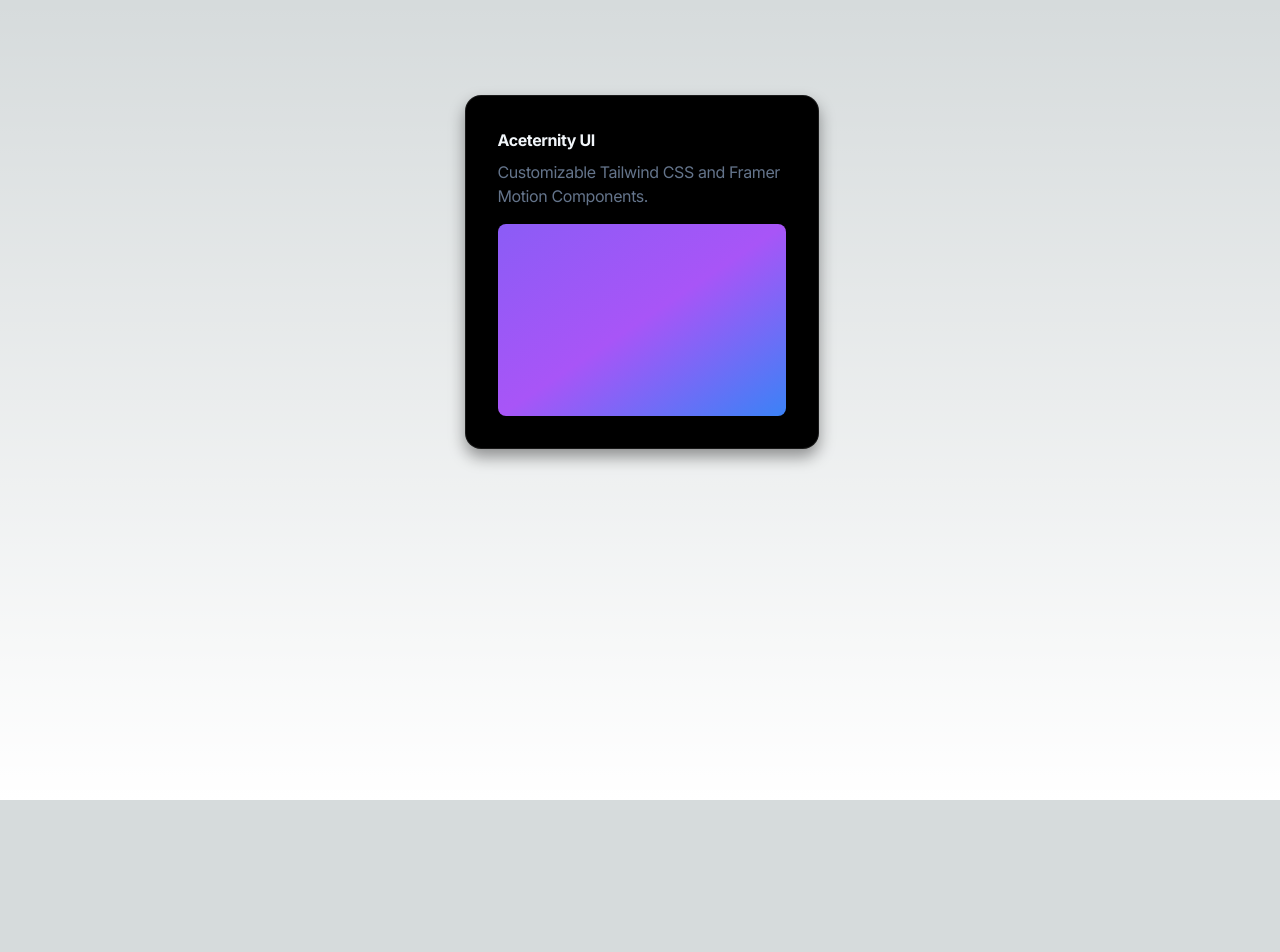
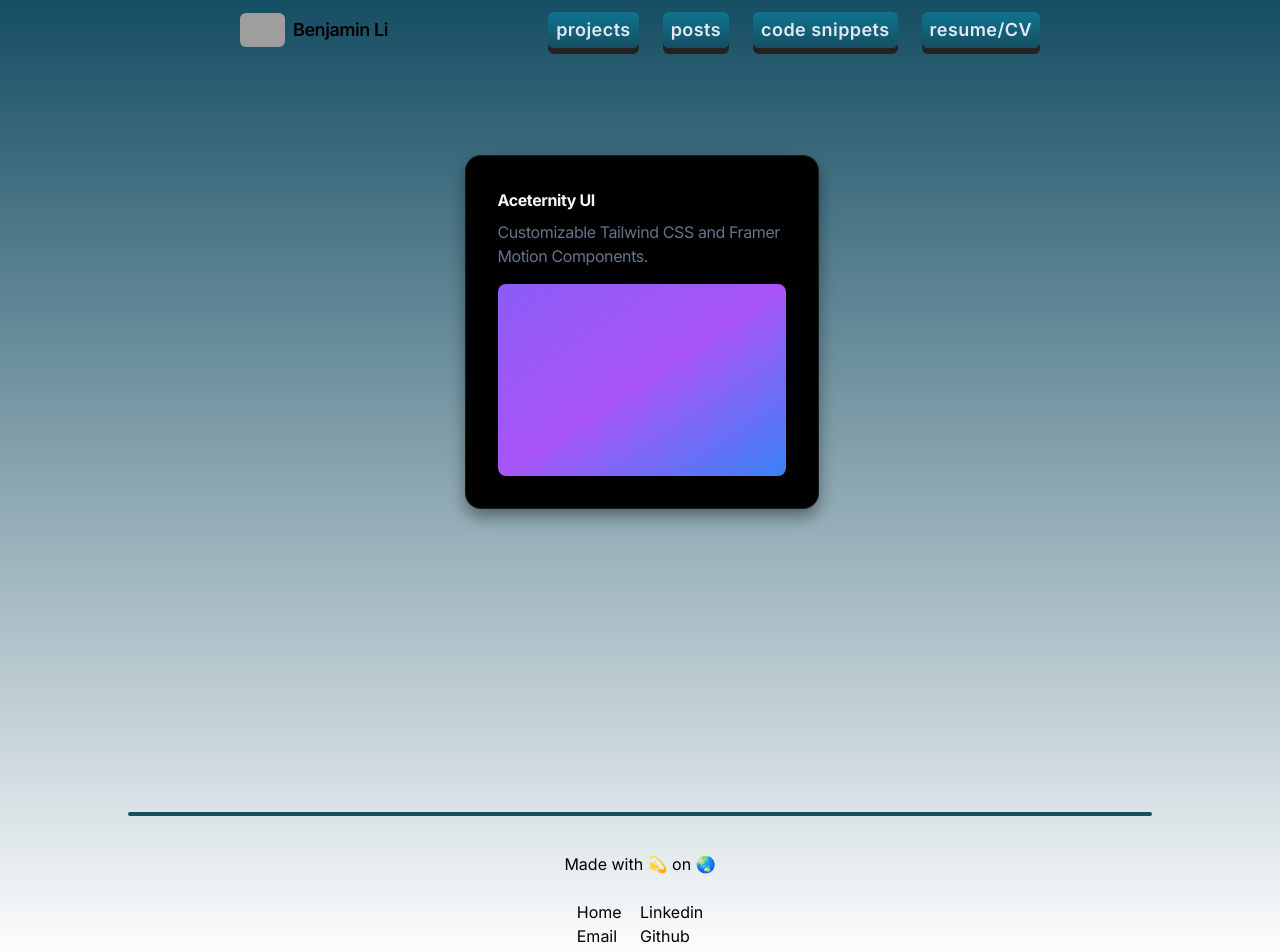
Before and after one commit to benjamin-jun-li/portfolio, a Next.js app: page / in a window 1280 px wide. Shown: the top 952 px of the page. Before the commit the page ends 800 px from the top, so only its background shows below. Built offline with nearby package versions, Linux system fonts and the light colour scheme; grey boxes are pictures that could not be loaded.

Commit message:
header, footer ongoing

```diff
--- a/next.config.mjs
+++ b/next.config.mjs
@@ -1,4 +1,13 @@
 /** @type {import('next').NextConfig} */
-const nextConfig = {};
+const nextConfig = {
+  images: {
+    remotePatterns: [
+      {
+        protocol: "https",
+        hostname: "github.com",
+      },
+    ],
+  },
+};
 
 export default nextConfig;
--- a/package.json
+++ b/package.json
@@ -17,6 +17,7 @@
     "next": "14.1.3",
     "react": "^18",
     "react-dom": "^18",
+    "react-icons": "^5.0.1",
     "simplex-noise": "^4.0.1",
     "tailwind-merge": "^2.2.1"
   },
--- a/src/app/globals.css
+++ b/src/app/globals.css
@@ -32,6 +32,32 @@
   }
 }
 
+::-webkit-scrollbar {
+  width: 14px;
+}
+
+::-webkit-scrollbar-track {
+  background: linear-gradient(
+    180deg,
+    rgb(22 78 99 / var(--tw-bg-opacity)),
+    #101010
+  );
+}
+
+::-webkit-scrollbar-thumb {
+  background: linear-gradient(
+    180deg,
+    rgb(22 78 99 / var(--tw-bg-opacity)),
+    #101010
+  );
+  border-radius: 5px;
+  border: 2px solid #333333;
+}
+
+::-webkit-scrollbar-thumb:hover {
+  background-color: #666666;
+}
+
 .no-visible-scrollbar {
   scrollbar-width: none;
   -ms-overflow-style: none;
--- a/src/app/layout.tsx
+++ b/src/app/layout.tsx
@@ -1,12 +1,16 @@
 import type { Metadata } from "next";
 import { Inter } from "next/font/google";
 import "./globals.css";
-
+import { cn } from "@/utils/cn";
+import Header from "@/components/header";
+import Footer from "@/components/footer";
+import React from "react";
 const inter = Inter({ subsets: ["latin"] });
 
 export const metadata: Metadata = {
-  title: "Create Next App",
-  description: "Generated by create next app",
+  title: "Benjamin's Portfolio",
+  description:
+    "Hey I'm Benjamin Li, I am a recent graduate from UNSW and a passionate software developer, this is my portfolio!",
 };
 
 export default function RootLayout({
@@ -16,7 +20,13 @@
 }>) {
   return (
     <html lang="en">
-      <body className={inter.className}>{children}</body>
+      <body className={cn("box-border bg-cyan-900", inter.className)}>
+        <div className="min-h-screen">
+          <Header />
+          {children}
+        </div>
+        <Footer />
+      </body>
     </html>
   );
 }
--- a/src/app/page.tsx
+++ b/src/app/page.tsx
@@ -2,7 +2,7 @@
 
 export default function Home() {
  return (
-  <main className="flex min-h-screen flex-col items-center justify-between p-24">
+  <main className="flex flex-col items-center justify-between p-24">
    <PinContainer
     title="/ui.aceternity.com"
     href="https://twitter.com/mannupaaji"
--- /dev/null
+++ b/src/app/posts/page.tsx
@@ -0,0 +1,5 @@
+const Page = () => {
+    return <>page</>
+}
+
+export default Page
--- /dev/null
+++ b/src/app/projects/page.tsx
@@ -0,0 +1,5 @@
+const Page = () => {
+    return <>page</>
+}
+
+export default Page
--- /dev/null
+++ b/src/app/snippets/page.tsx
@@ -0,0 +1,5 @@
+const Page = () => {
+    return <>page</>
+}
+
+export default Page
--- a/src/components/footer.tsx
+++ b/src/components/footer.tsx
@@ -0,0 +1,22 @@
+import { FaGithub } from "react-icons/fa";
+
+const Footer = () => {
+  return (
+    <footer className="py-4 w-full flex flex-col justify-center items-center relative">
+      <div className="absolute top-0 left-1/2 transform -translate-x-1/2 h-1 bg-[#134F5C] w-4/5 rounded-md"></div>
+      <p className="my-6">Made with 💫 on 🌏</p>
+      <div className="grid grid-cols-2">
+        <ul className="col-span-1">
+          <li>Home</li>
+          <li>Email</li>
+        </ul>
+        <ul className="col-span-1">
+          <li>Linkedin</li>
+          <li>Github</li>
+        </ul>
+      </div>
+    </footer>
+  );
+};
+
+export default Footer;
--- a/src/components/header.tsx
+++ b/src/components/header.tsx
@@ -0,0 +1,46 @@
+import Link from "next/link";
+import Image from "next/image";
+
+const navbarLinkStyle =
+  "px-2 py-1 text-lg font-semibold tracking-wide shadow-[0_6px_0_rgb(34,34,34)] hover:shadow-[0_4px_0px_rgb(34,34,34)] text-slate-200 bg-gradient-to-b from-cyan-700 to-cyan-900 ease-out hover:translate-y-0.5 transition-all rounded-md";
+
+const Header = () => {
+  return (
+    <header className="w-full flex flex-row justify-between my-3 px-4 sm:px-6 md:px-16 lg:px-28 xl:px-60 2xl:px-72">
+      <div className="flex items-center space-x-4">
+        <Link className="flex items-center space-x-2" href="#">
+          <Image
+            src={"https://github.com/benjamin-jun-li.png"}
+            alt="profile"
+            width={45}
+            height={45}
+            className="rounded-md"
+          />
+          <span className="text-lg font-semibold tracking-tight">
+            Benjamin Li
+          </span>
+        </Link>
+      </div>
+      <nav className="flex items-center space-x-6 ">
+        <Link className={navbarLinkStyle} href="/projects">
+          projects
+        </Link>
+        <Link className={navbarLinkStyle} href="/posts">
+          posts
+        </Link>
+        <Link className={navbarLinkStyle} href="/snippets">
+          code snippets
+        </Link>
+        <Link
+          target="_blank"
+          className={navbarLinkStyle}
+          href="https://drive.google.com/file/d/1Q-8epyxp0d-jNhaL2YjAS6q-sb_0NrUA/view?usp=drive_link"
+        >
+          resume/CV
+        </Link>
+      </nav>
+    </header>
+  );
+};
+
+export default Header;
```
Also changed, not shown: 1 other file (tests, documents, lock files or other folders).
